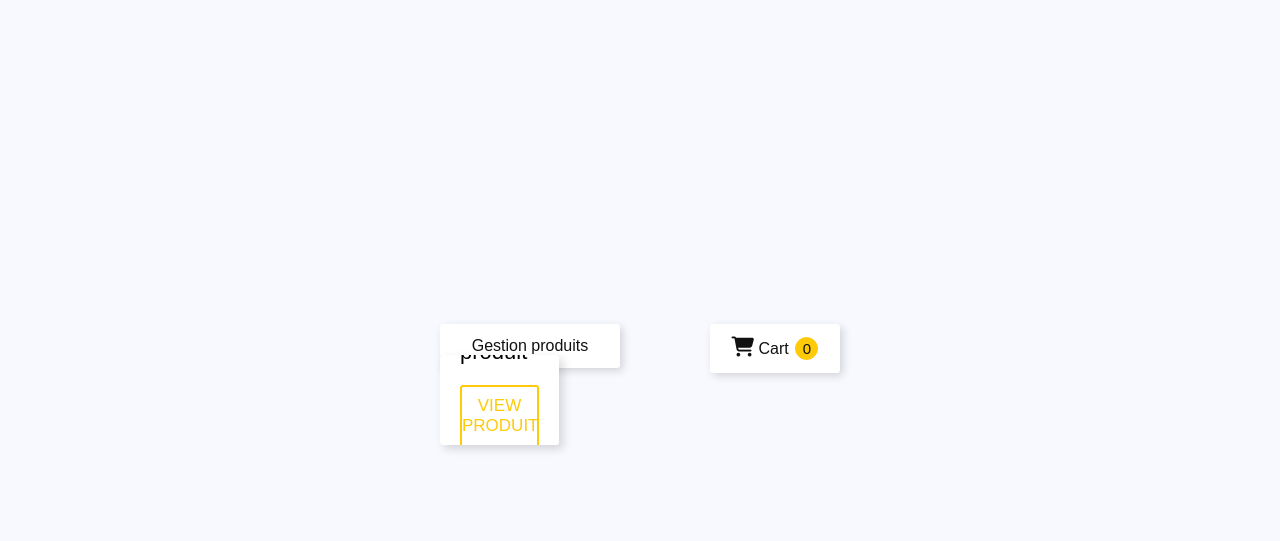
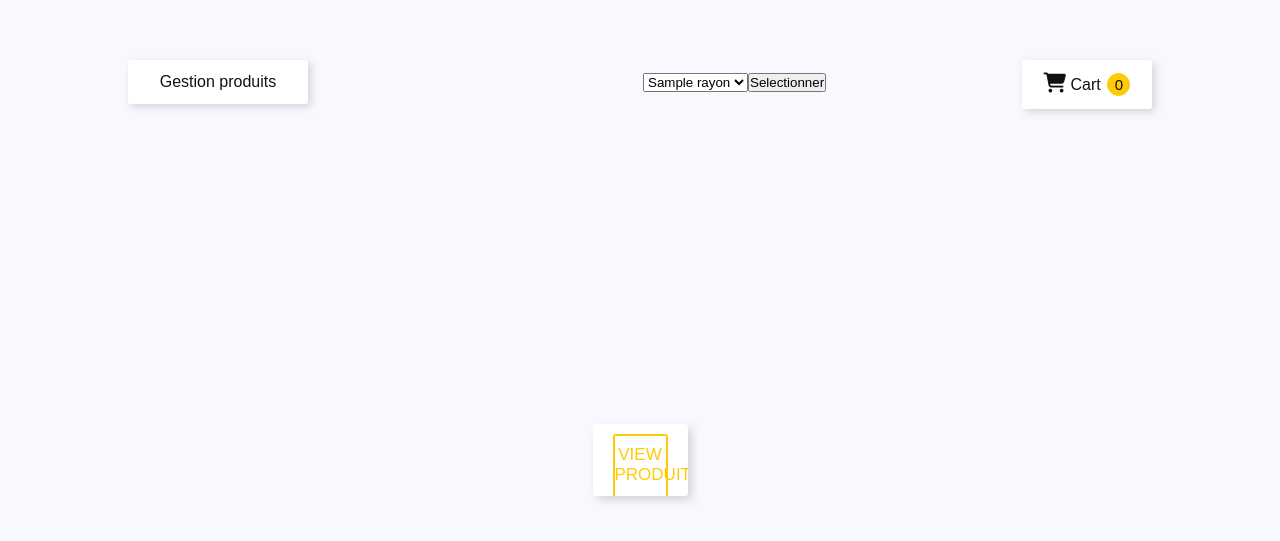
Before and after one commit to Thibaut009/ALL4SPORT, a PHP site: page /Controller/produits_controller.php in a window 1280 px wide. Shown: the top 541 px of the page. Run offline with PHP 8.4, Linux system fonts and the light colour scheme; tables that the repository leaves empty or names only in its code hold one stand-in row (values such as "Sample post"); grey boxes marked "Sample" are stand-in pictures; some libraries are stand-ins or nearby versions.

Commit message:
add produits by rayon

```diff
--- a/Controller/gestionProduits_controller.php
+++ b/Controller/gestionProduits_controller.php
@@ -10,6 +10,7 @@ if (isset($_GET['id'])) {
   $produitById = $bdd->getProduitById($id);
   require "../View/ViewProduits/updateProduit.php";
   //Tu éxécute la requête, et fait un affichage classique...
+
 } else {
   $produits = $bdd->getProduits();
   require "../View/ViewProduits/gestionProduits.php";
--- a/Controller/produits_controller.php
+++ b/Controller/produits_controller.php
@@ -3,6 +3,8 @@
 require_once "../Model/bdd.php";
 
 $bdd = new Bdd();
+
+$listRayon = $bdd->getRayon();
 
 if (isset($_GET['id'])) {
   $id = $_GET['id'];
@@ -10,6 +12,18 @@ if (isset($_GET['id'])) {
   $produitById = $bdd->getProduitById($id);
   require "../View/ViewProduits/detailsProduit.php";
   //Tu éxécute la requête, et fait un affichage classique...
+
+} elseif (!empty($_POST['rayon'])) {
+  foreach($_POST['rayon'] as $rayon);
+
+  if ($rayon == 1) {
+    $produits = $bdd->getProduits();
+    require "../View/ViewProduits/view_produits.php";
+
+  } else {
+    $produits = $bdd->getProduitsByRayon($rayon);
+    require "../View/ViewProduits/view_produits.php";
+  }
 } else {
   $produits = $bdd->getProduits();
   require "../View/ViewProduits/view_produits.php";
--- a/Model/bdd.php
+++ b/Model/bdd.php
@@ -2,7 +2,7 @@
 
 class Bdd
 {
-  private $bdd;
+  public $bdd;
 
   public function __construct()
   {
@@ -18,14 +18,23 @@ class Bdd
   }
 
 
-  public function getProduits()
+  // Rayon BDD
+  public function getRayon()
   {
-    $sql = "SELECT * FROM produits;";
+    $sql = "SELECT * FROM rayon";
     $query =  $this->bdd->prepare($sql);
     $query->execute();
     return $query->fetchAll();
   }
 
+  // Produits BDD
+  public function getProduits()
+  {
+    $sql = "SELECT * FROM produits";
+    $query =  $this->bdd->prepare($sql);
+    $query->execute();
+    return $query->fetchAll();
+  }
 
   public function getProduitById($id)
   {
@@ -38,6 +47,16 @@ class Bdd
     return $query->fetchAll();
   }
 
+  public function getProduitsByRayon($rayon)
+  {
+    $sql = "SELECT *
+            FROM produits
+            WHERE fk_rayon = ".$rayon;
+
+    $query =  $this->bdd->prepare($sql);
+    $query->execute();
+    return $query->fetchAll();
+  }
 
   public function updateProduitById($id, $img, $nom, $prix, $dispo, $qte)
   {
@@ -50,7 +69,6 @@ class Bdd
     return $query->fetchAll();
   }
 
-
   public function deleteProduitById($id)
   {
     $sql = "DELETE FROM produits WHERE id_produit = ".$id;
@@ -60,11 +78,10 @@ class Bdd
     var_dump($sql);
   }
 
-  public function addProduit($img, $nom, $prix, $dispo, $qte, $type)
+  public function addProduit($img, $nom, $prix, $dispo, $qte, $rayon)
   {
-    echo("coucou");
-    $sql = "INSERT INTO produits(img_produit, nom_produit, prix_produit, dispo_produit, qte_produit, type_produit)
-            VALUES(:img, :nom, :prix, :dispo, :qte, :type ) ";
+    $sql = "INSERT INTO produits(img_produit, nom_produit, prix_produit, dispo_produit, qte_produit, fk_rayon)
+            VALUES(:img, :nom, :prix, :dispo, :qte, :rayon) ";
 
     $query =  $this->bdd->prepare($sql);
     $query->execute(array(":img" => $img,
@@ -72,8 +89,7 @@ class Bdd
                           ":prix" => $prix,
                           ":dispo" => $dispo,
                           ":qte" => $qte,
-                          ":type" => $type));
+                          ":rayon" => $rayon));
     return $query->fetchAll();
   }
-
 }
--- a/View/ViewProduits/view_produits.php
+++ b/View/ViewProduits/view_produits.php
@@ -13,12 +13,21 @@
 
   <body>
 
-
-    <div class="wrapper">
-
+  <div class="header">
     <div class="lien-nav">
       <a class="link_gestion" href="../Controller/gestionProduits_controller.php">Gestion produits</a>
     </div>
+
+    <form method="post" action="../Controller/produits_controller.php">
+      <div class="rayon-nav">
+        <select  name="rayon[]" id="rayon">
+        <?php foreach($listRayon as $rayon){ ?>
+          <option value="<?= $rayon['id_rayon'] ?>"><?= $rayon['nom_rayon'] ?></option>
+        <?php } ?>
+        </select>
+        <input class="submit" type="submit" value="Selectionner">
+      </div>
+    </form>
 
     <div class="cart-nav">
       <div class="icon">
@@ -27,6 +36,9 @@
       </div>
       <div class="item-count">0</div>
     </div>
+  </div>
+
+  <div class="wrapper">
 
     <?php foreach($produits as $produit){ ?>
     <div class="card">
--- a/View/css/view_produits.css
+++ b/View/css/view_produits.css
@@ -20,18 +20,41 @@ body{
   padding: 0 20px;
 }
 
-.wrapper{
-  position: relative;
-  max-width: 1130px;
-  display: flex;
-  align-items: center;
-  justify-content: space-between;
+.header {
+  position: absolute;
+  top: 10;
+  width: 80%;
+  height: 100px;
 }
 
-.wrapper .cart-nav{
+.lien-nav{
+  position: absolute;
+  left: 0;
+  top: 50px;
+  width: 180px;
+  background: #fff;
+  padding: 13px 15px;
+  border-radius: 3px;
+  display: flex;
+  cursor: pointer;
+  justify-content: space-evenly;
+  box-shadow: 3px 3px 8px 0px rgba(0,0,0,0.15);
+}
+
+.rayon-nav{
+  display: flex;
+  position: absolute;
+  margin-left: 500px;
+  top: 50px;
+  padding: 13px 15px;
+  border-radius: 3px;
+  cursor: pointer;
+}
+
+.cart-nav{
   position: absolute;
   right: 0;
-  top: -35%;
+  top: 50px;
   width: 130px;
   background: #fff;
   padding: 13px 15px;
@@ -66,11 +89,21 @@ body{
   border-radius: 50%;
 }
 
+.wrapper{
+  display: flex;
+  justify-content: center;
+  position: relative;
+  margin-top: 120px;
+  flex-wrap: wrap;
+  max-width: 1130px;
+}
+
 .wrapper .card{
   position: relative;
+  margin: 20px 20px 20px 20px;
   background: #fff;
   border-radius: 3px;
-  width: calc(33% - 13px);
+  width: calc(25% - 15px);
   overflow: hidden;
   box-shadow: 4px 4px 10px 0px rgba(0,0,0,0.15);
 }
@@ -87,7 +120,7 @@ body{
 .wrapper .card .content{
   position: absolute;
   width: 100%;
-  bottom: -50%;
+  bottom: -60%;
   background: #fff;
   padding: 10px 20px 22px 20px;
   box-shadow: 0px -3px 10px 0px rgba(0,0,0,0.15);
@@ -174,20 +207,6 @@ button:hover{
   border-color: var(--main-hover-color);
 }
 
-.wrapper .lien-nav{
-  position: absolute;
-  left: 0;
-  top: -35%;
-  width: 180px;
-  background: #fff;
-  padding: 13px 15px;
-  border-radius: 3px;
-  display: flex;
-  cursor: pointer;
-  justify-content: space-evenly;
-  box-shadow: 3px 3px 8px 0px rgba(0,0,0,0.15);
-}
-
 .link_gestion {
   text-align: center;
   color: #111;
```
Also changed, not shown: Controller/addProduit_controller.php (+5 -4 lines), View/ViewProduits/addProduit.php (+7 -2 lines), View/img/ballon-madrid.png (added), View/img/bonnet_bain_noir.png (added), View/img/maillot_bain_noir.png (added). Lines whose indentation alone changed are shown as unchanged.
